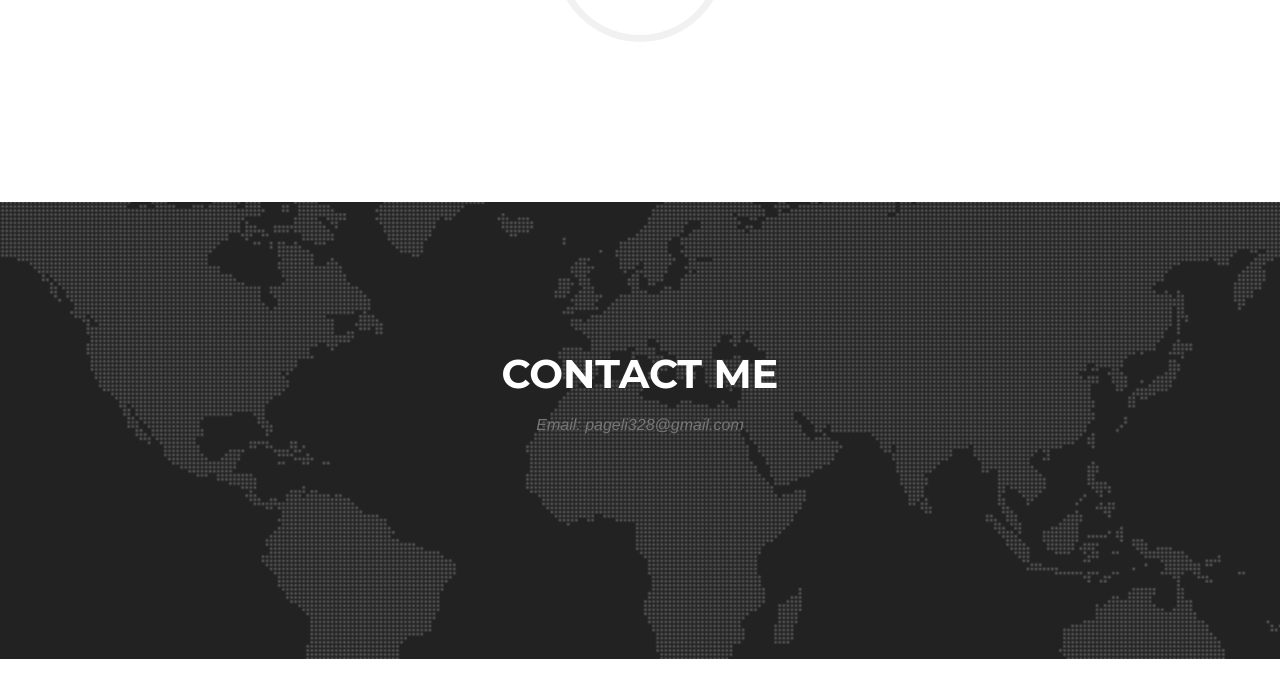
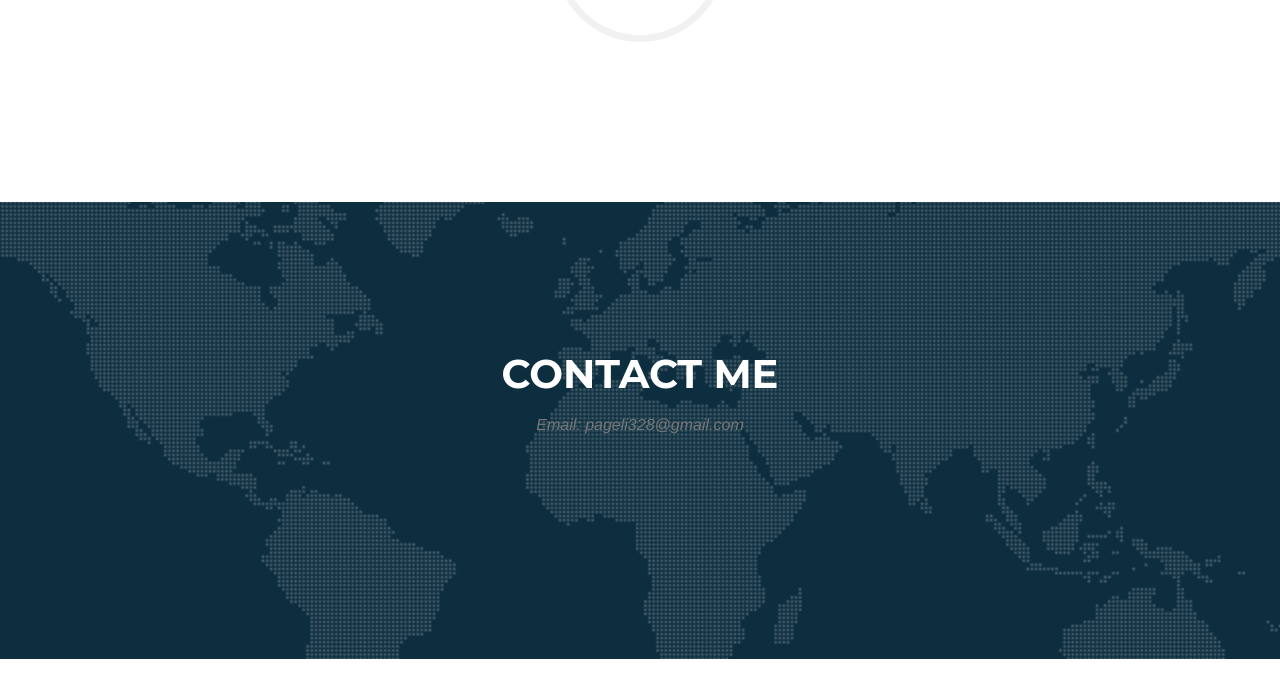
Before and after one commit to PeixinLI/personalWeb, a website: page index.html in a window 1280 px wide. Shown: the part 3118-3799 px from the top of the page. Drawn offline with nearby package versions, Linux system fonts and the light colour scheme; files that its build step writes are made by us from their sources; a web font is replaced by a local one.

Commit message:
change connect

```diff
--- a/scss/agency.scss
+++ b/scss/agency.scss
@@ -598,7 +598,7 @@ aside.clients {
 // Contact Section
 
 section#contact {
-  background-color: $gray-darkest;
+  background-color: #0D2E3F;
   background-image: url('../img/map-image.png');
   background-position: center;
   background-repeat: no-repeat;
```
